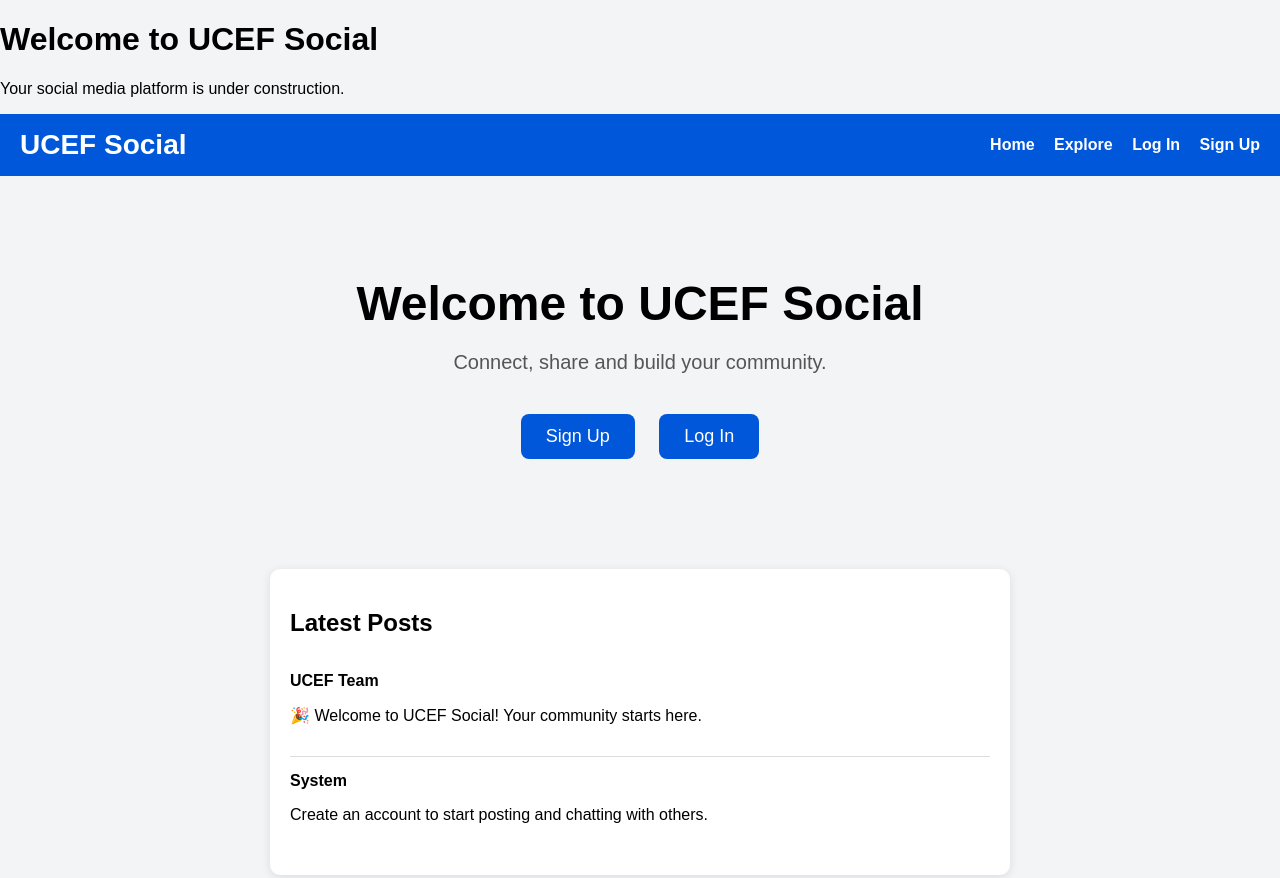
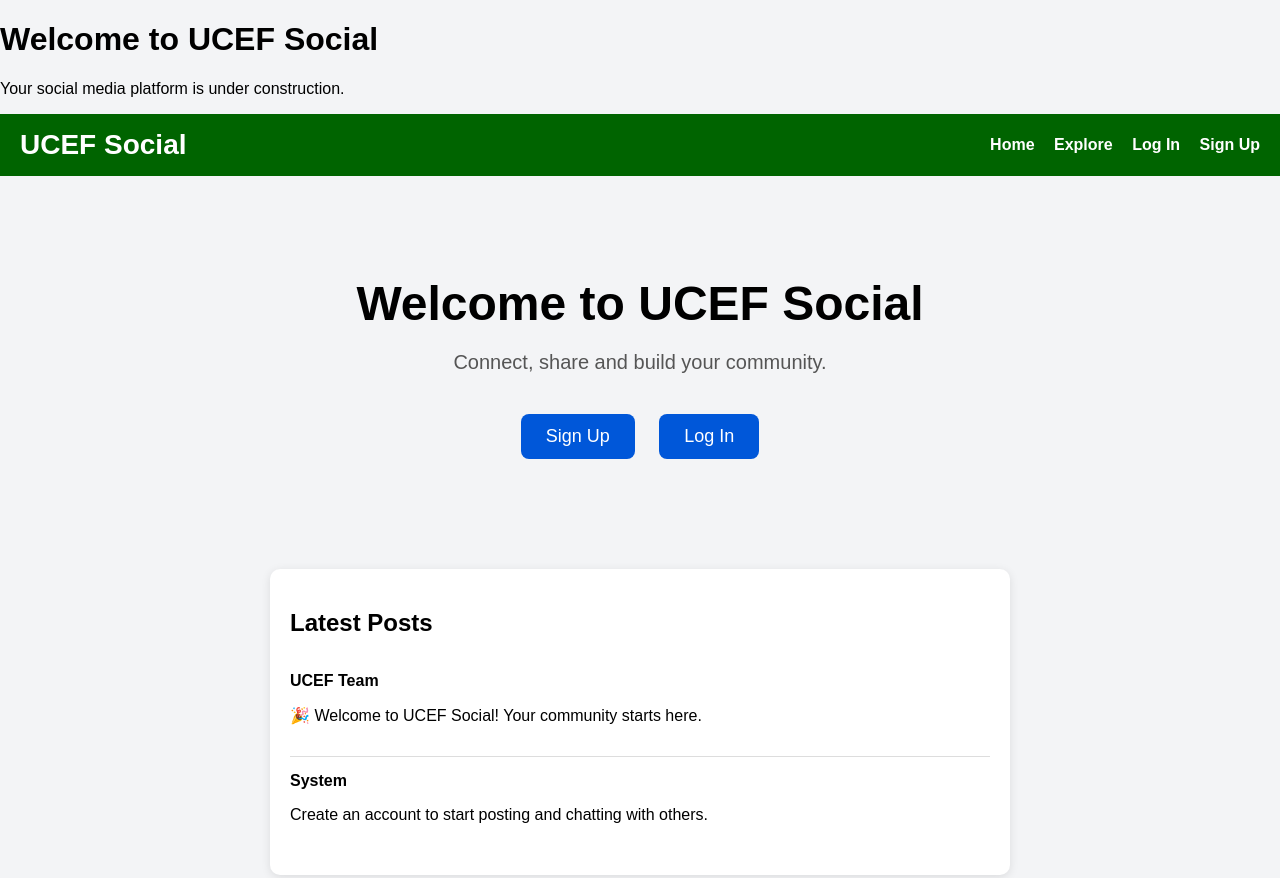
Before and after one commit to lastreaity46-ops/Ucef-social-2.0, a plain HTML site: page index.html in a window 1280 px wide. Shown: the top 878 px of the page. Drawn offline with Linux system fonts and the light colour scheme.

Commit message:
Update index.html

```diff
--- a/index.html
+++ b/index.html
@@ -27,7 +27,7 @@ body{
 }
 
 header{
-    background:#0057d9;
+    background:#006400;
     color:white;
     padding:15px 20px;
     display:flex;
```
